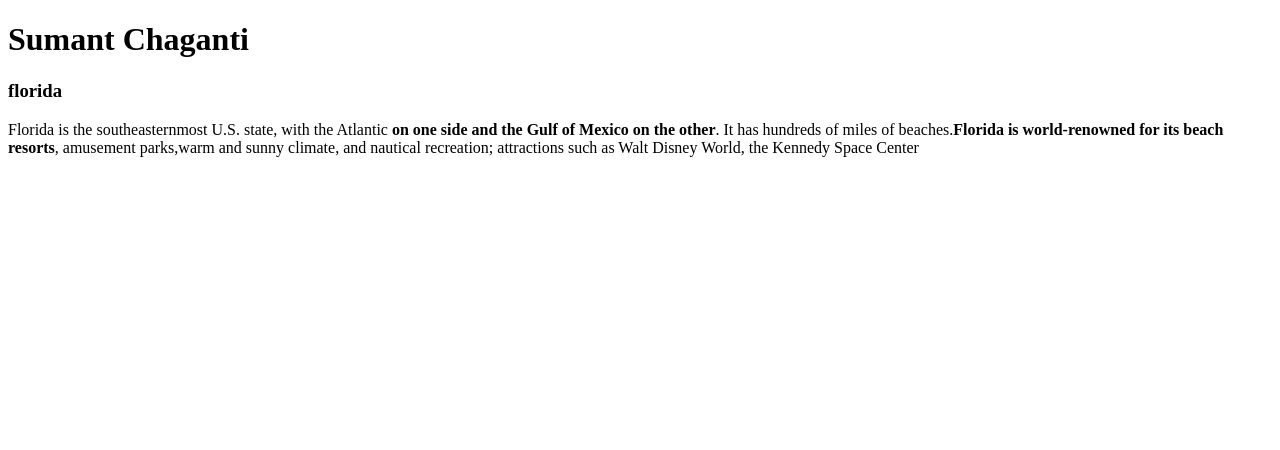
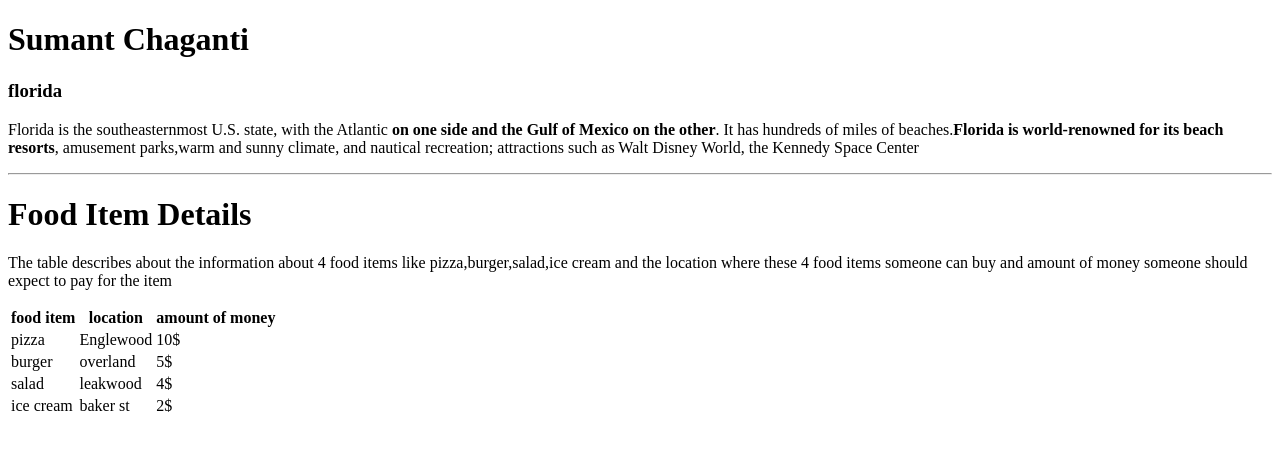
Before and after one commit to 44-563-WebApps-F21/webapps-f21-assignment-3-sumant-15, a plain HTML site: page index.html in a window 1280 px wide. Drawn offline with Linux system fonts and the light colour scheme.

Commit message:
table added in html

```diff
--- a/index.html
+++ b/index.html
@@ -10,5 +10,42 @@
         <p>Florida is the southeasternmost U.S. state, with the Atlantic <b>on one side and the Gulf of Mexico on the other</b>.
             It has hundreds of miles of beaches.<b>Florida is world-renowned for its beach resorts</b>, amusement parks,warm and sunny climate,
             and nautical recreation; attractions such as Walt Disney World, the Kennedy Space Center</p>
+
+            <hr>
+<h1>Food Item Details</h1>
+<p>The table describes about the information about 4 food items like pizza,burger,salad,ice cream and the location where these 4 food items someone can buy and amount of money someone should expect to pay for the item</p>
+<table>
+<thead>
+<tr>
+<th>food item</th>
+<th>location</th>
+<th>amount of money</th>
+</tr>
+</thead>
+<tbody>
+<tr>
+<td>pizza</td>
+<td>Englewood</td>
+<td>10$</td>
+</tr>
+<tr>
+<td>burger</td>
+<td>overland</td>
+<td>5$</td>
+</tr>
+<tr>
+<td>salad</td>
+<td>leakwood</td>
+<td>4$</td>
+</tr>
+<tr>
+<td>ice cream</td>
+<td>baker st</td>
+<td>2$</td>
+</tr>
+</tbody>
+</tr>
+</table>
+
     </body>
 </html>
```
Also changed, not shown: 1 other file.
